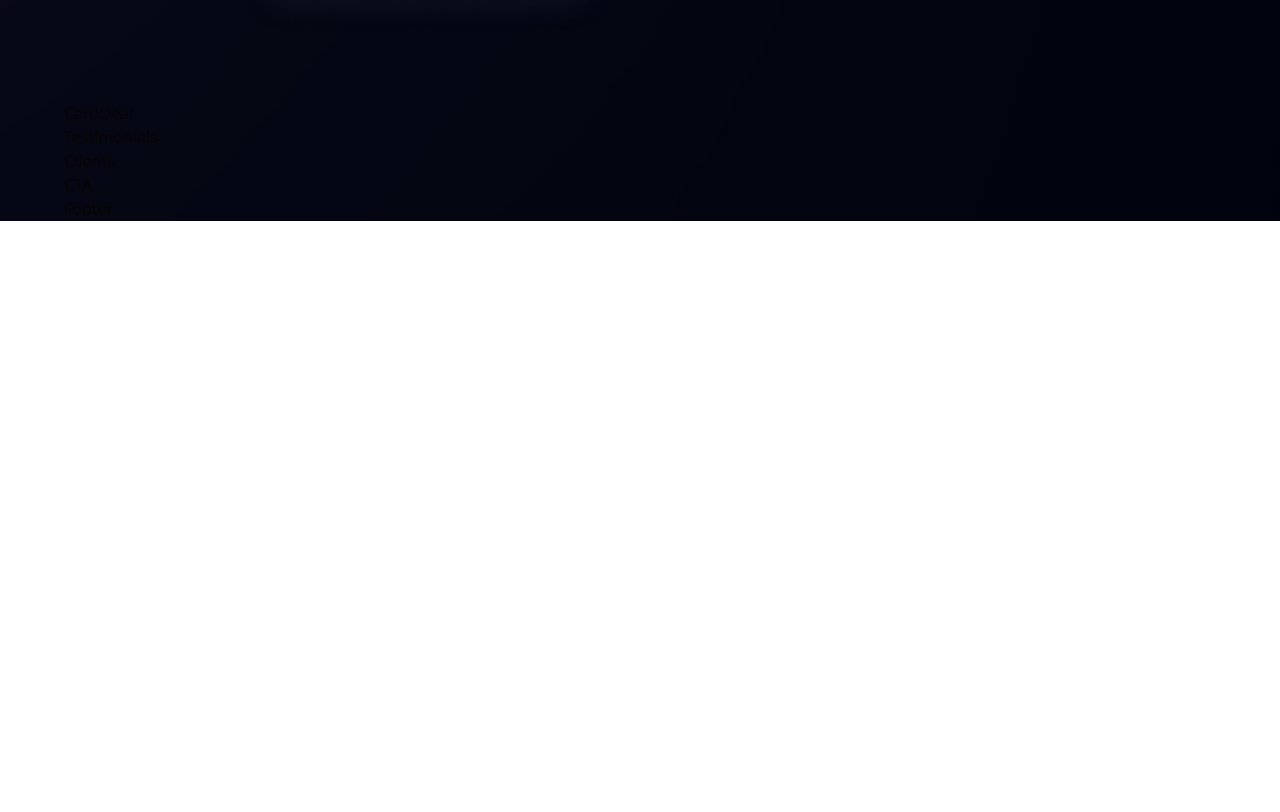
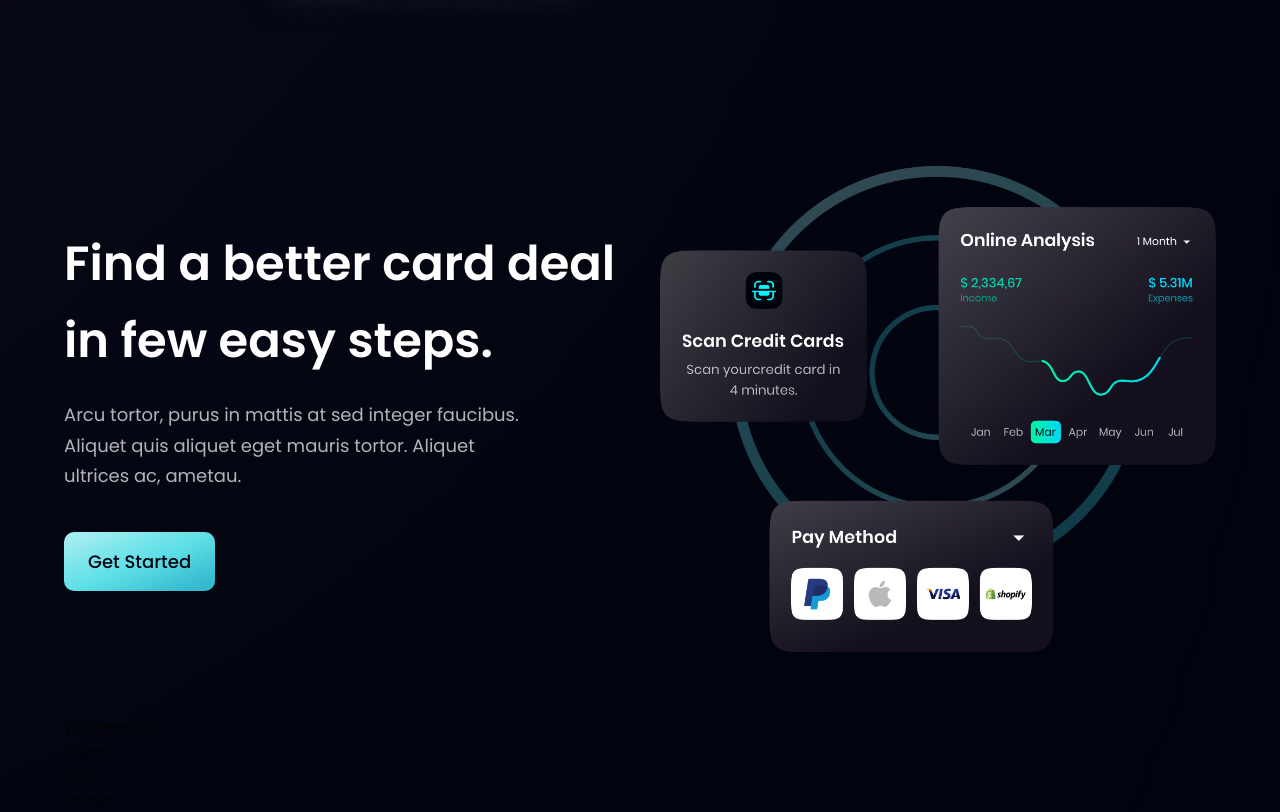
Before and after one commit to ConnorXCX/HooBank, a React (Vite) app: page / in a window 1280 px wide. Shown: the part 2088-2900 px from the top of the page. Before the commit the page ends 2309 px from the top, so only its background shows below. Built offline with nearby package versions, Linux system fonts and the light colour scheme.

Commit message:
Implement CardDeal section.

```diff
--- a/src/components/CardDeal.jsx
+++ b/src/components/CardDeal.jsx
@@ -1,9 +1,20 @@
-import React from 'react'
+import styles, { layout } from '../styles'
+import { card } from '../assets'
+import Button from './Button'
 
-const CardDeal = () => {
-  return (
-    <div>CardDeal</div>
-  )
-}
+const CardDeal = () => (
+  <section className={layout.section}>
+    <div className={layout.sectionInfo}>
+      <h2 className={styles.heading2}>Find a better card deal <br className='sm:block hidden'/> in few easy
+        steps.</h2>
+      <p className={`${styles.paragraph} max-w-[470px] mt-5`}>Arcu tortor, purus in mattis at sed integer faucibus. Aliquet quis aliquet eget mauris tortor. Aliquet ultrices ac, ametau.</p>
+      <Button styles='mt-10' />
+    </div>
+
+    <div className={layout.sectionImg}>
+      <img src={card} alt='card' className='w-[100%] h-[100%]' />
+    </div>
+  </section>
+)
 
 export default CardDeal
```
